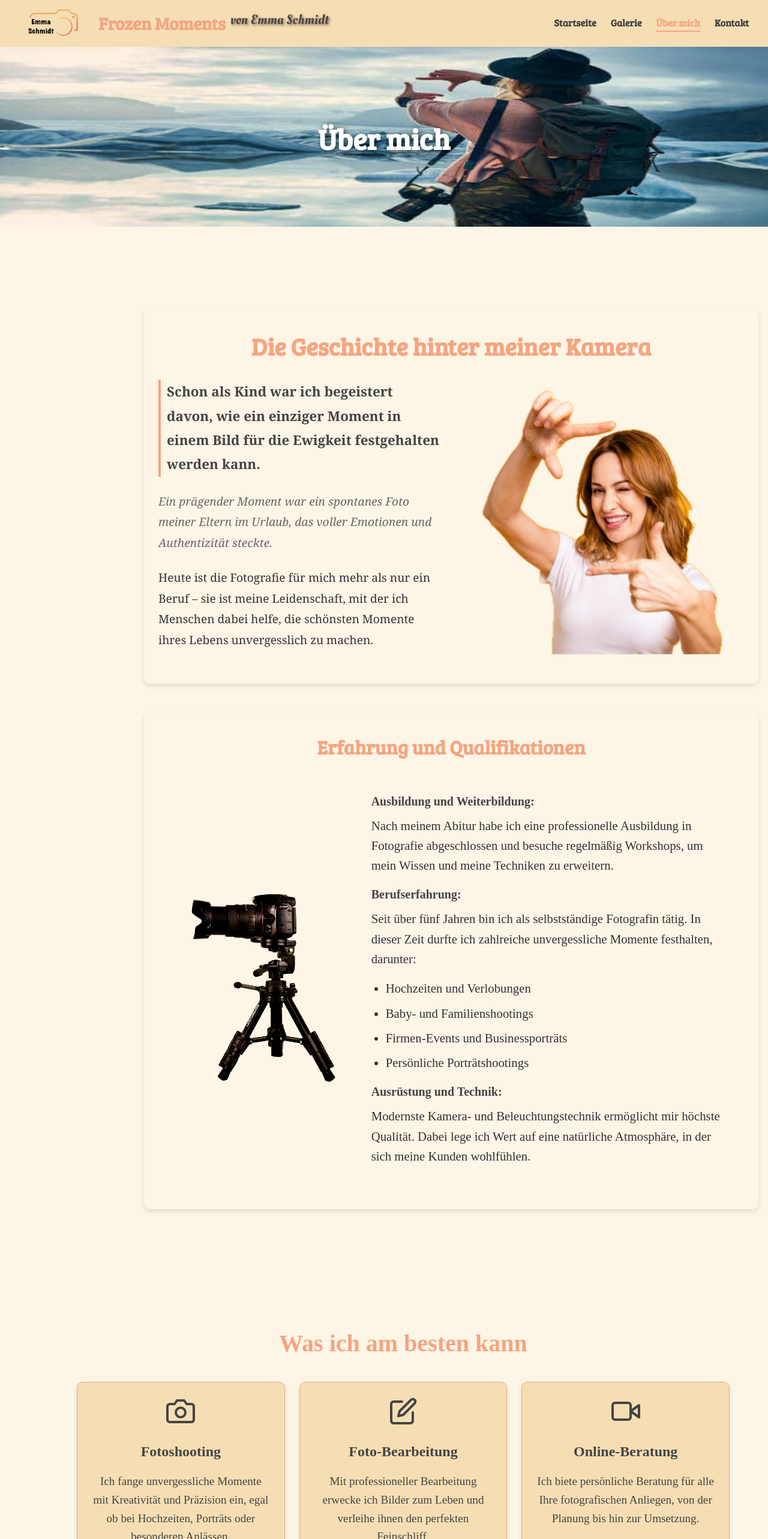
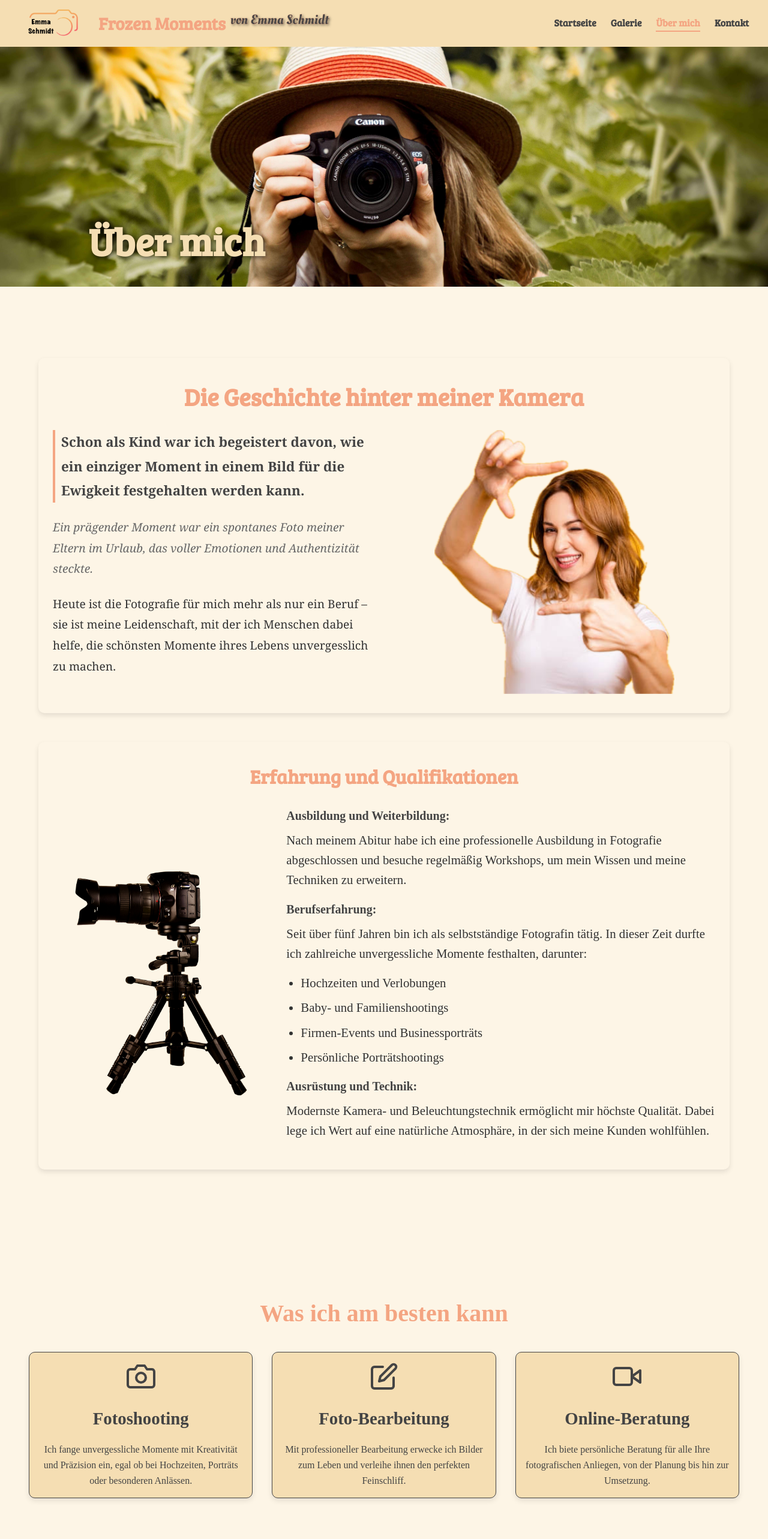
Before and after one commit to Mawadda-Kadi/frozen-moments-portfolio, a Next.js app: page /aboutMe in a window 1280 px wide. Shown: the top 2566 px of the page at 60% size. Built offline with nearby package versions, Linux system fonts and the light colour scheme.

Commit message:
edit responsive in about me page

```diff
--- a/src/pages/aboutMe.tsx
+++ b/src/pages/aboutMe.tsx
@@ -38,7 +38,7 @@ const aboutMe: React.FC = () => {
                 <section className={styles.hero}>
                     <div className={styles.heroContainer}>
                         <Image
-                            src="/images/about-me/emma3 (1).jpg"
+                            src="/images/about-me/hero-emma.jpg"
                             alt="Hero Image"
                             layout="responsive"
                             width={600}
--- a/src/styles/AboutMe.module.scss
+++ b/src/styles/AboutMe.module.scss
@@ -17,30 +17,45 @@
         .heroImage {
             width: 100%;
             height: auto;
-            max-height: 300px;
+            max-height: 400px;
+            object-fit: cover;
         }
 
         .heroTitle {
             position: absolute;
             top: 50%;
             left: 50%;
-            transform: translate(-50%, -50%);
+            transform: translate(-80%, 40%);
+            font-size: 2.5rem;
+            font-weight: bold;
+            color: $secondary-background-color;
+            text-shadow: 2px 2px 10px rgba(0, 0, 0, 0.7);
+            text-align: center;
+            width: 90%;
+            padding: 1rem;
+
+            @media (max-width: 480px) {
+                font-size: 2rem;
+                transform: translate(-80%, 10%);
+            }
+
+            @media (min-width: 768px) {
                 font-size: 3rem;
-            font-weight: bold;
-            color: #fff;
-            text-shadow: 2px 2px 10px rgba(0, 0, 0, 0.7);
+            }
+
+            @media (min-width: 1024px) {
+                font-size: 4rem;
+            }
         }
     }
 
-    // Story Section
     .story {
-        margin-top: 8rem;
-        margin-left: 15rem;
+        margin: 7rem auto 3rem auto;
         padding: 2rem 1.5rem;
-        width: 80%;
+        width: 90%;
+        max-width: 1200px;
         border-radius: 10px;
         box-shadow: 0px 4px 8px rgba(0, 0, 0, 0.1);
-
 
         .sectionTitle {
             color: $secondary-color;
@@ -123,11 +138,10 @@
 
     // Experience Section
     .experience {
-        margin-top: 3rem;
-        margin-left: 15rem;
-        margin-bottom: 10rem;
+        margin: 3rem auto 10rem auto;
         padding: 2rem 1.5rem;
-        width: 80%;
+        width: 90%;
+        max-width: 1200px;
         border-radius: 10px;
         box-shadow: 0px 4px 8px rgba(0, 0, 0, 0.1);
 
@@ -144,10 +158,10 @@
             display: flex;
             flex-direction: column;
             gap: 2rem;
-            padding: 1.5rem;
 
             @media (min-width: 768px) {
                 flex-direction: row;
+                /* Horizontal layout for larger screens */
             }
 
             .experienceImage {
@@ -198,41 +212,40 @@
         }
     }
 
+
     // What I Do Best Section
     .whatIDoBest {
         text-align: center;
-        padding: 2rem;
-        width: 90%;
-        margin-left: 6rem;
-        margin-bottom: 7rem;
+        padding: 3rem;
+        background-color: $background-color;
 
         h2 {
-            color: $secondary-color;
             font-size: 2.5rem;
             margin-bottom: 2rem;
+            color: $secondary-color;
         }
 
         .grid {
             display: grid;
             grid-template-columns: repeat(3, 1fr);
-            gap: 1.5rem;
+            gap: 2rem;
 
             @media (max-width: 768px) {
                 grid-template-columns: 1fr;
             }
+        }
 
         .card {
-                padding: 1.5rem;
-                border: 1px solid $secondary-color;
+            background-color: $secondary-background-color;
+            border: 1px solid $primary-color;
             border-radius: 10px;
-                text-align: center;
-                background-color: $secondary-background-color;
-                box-shadow: 0px 4px 8px rgba(0, 0, 0, 0.1);
+            padding: 1rem;
+            box-shadow: 0 4px 10px rgba(0, 0, 0, 0.1);
             transition: transform 0.3s, box-shadow 0.3s;
 
             &:hover {
-                    transform: translateY(-5px);
-                    box-shadow: 0px 8px 16px rgba(0, 0, 0, 0.15);
+                transform: scale(1.05);
+                box-shadow: 0 8px 20px rgba(0, 0, 0, 0.2);
             }
 
             .icon {
@@ -242,16 +255,15 @@
             }
 
             h3 {
-                    font-size: 1.5rem;
+                font-size: 1.8rem;
                 margin-bottom: 1rem;
                 color: $primary-color;
             }
 
             p {
+                font-size: 1rem;
                 line-height: 1.6;
-                    font-size: 1.2rem;
                 color: $primary-color;
-                }
             }
         }
     }
```
Also changed, not shown: public/images/about-me/emma-hero.jpg (deleted), public/images/about-me/hero-emma.jpg (added). Lines whose indentation alone changed are shown as unchanged.
